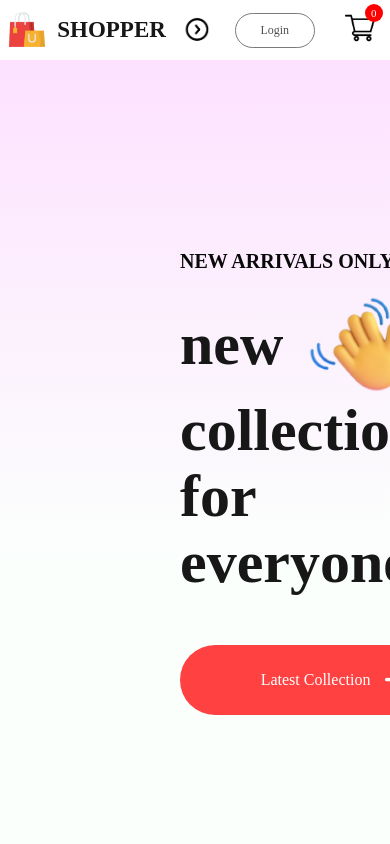
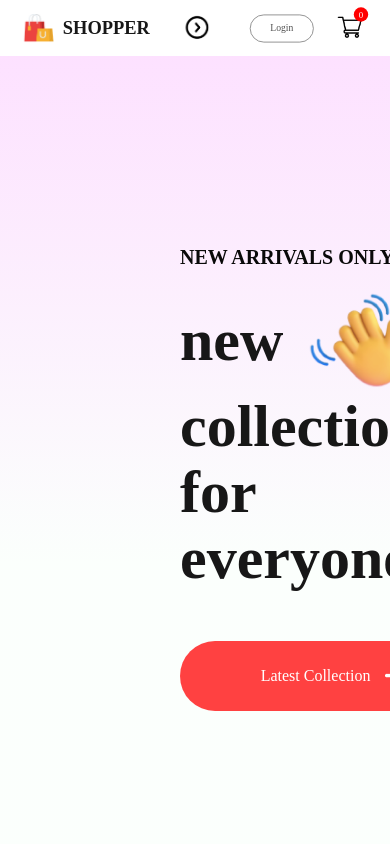
Before and after one commit to jackiejr18/react-ecommerce, a React (Create React App) app in the folder frontend/: page / in a window 390 px wide. Shown: the top 844 px of the page. Built offline with nearby package versions, Linux system fonts and the light colour scheme.

Commit message:
navbar completely responsive at different sizes

```diff
--- a/frontend/src/Components/Navbar/Navbar.css
+++ b/frontend/src/Components/Navbar/Navbar.css
@@ -177,3 +177,23 @@
     transform: rotate(90deg);
   }
 }
+
+@media(max-width:500px) {
+  .navbar {
+    padding: 8px 0px;
+    gap: 0;
+  }
+
+  .nav-logo {
+    transform: scale(0.8);
+  }
+
+  .nav-menu {
+    height: 70px;
+    top: 50px;
+  }
+
+  .nav-login-cart {
+    transform: scale(0.8);
+  }
+}
```
